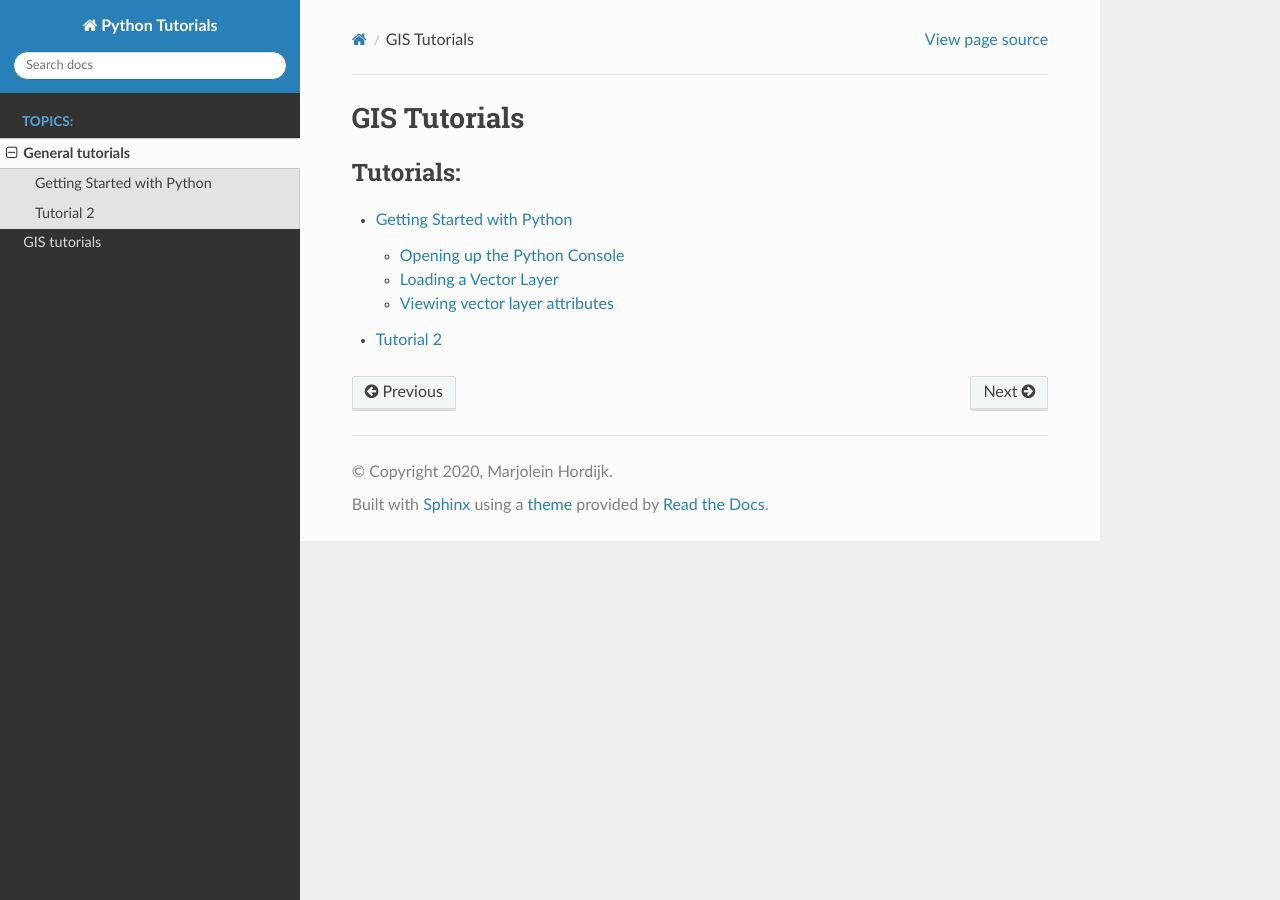
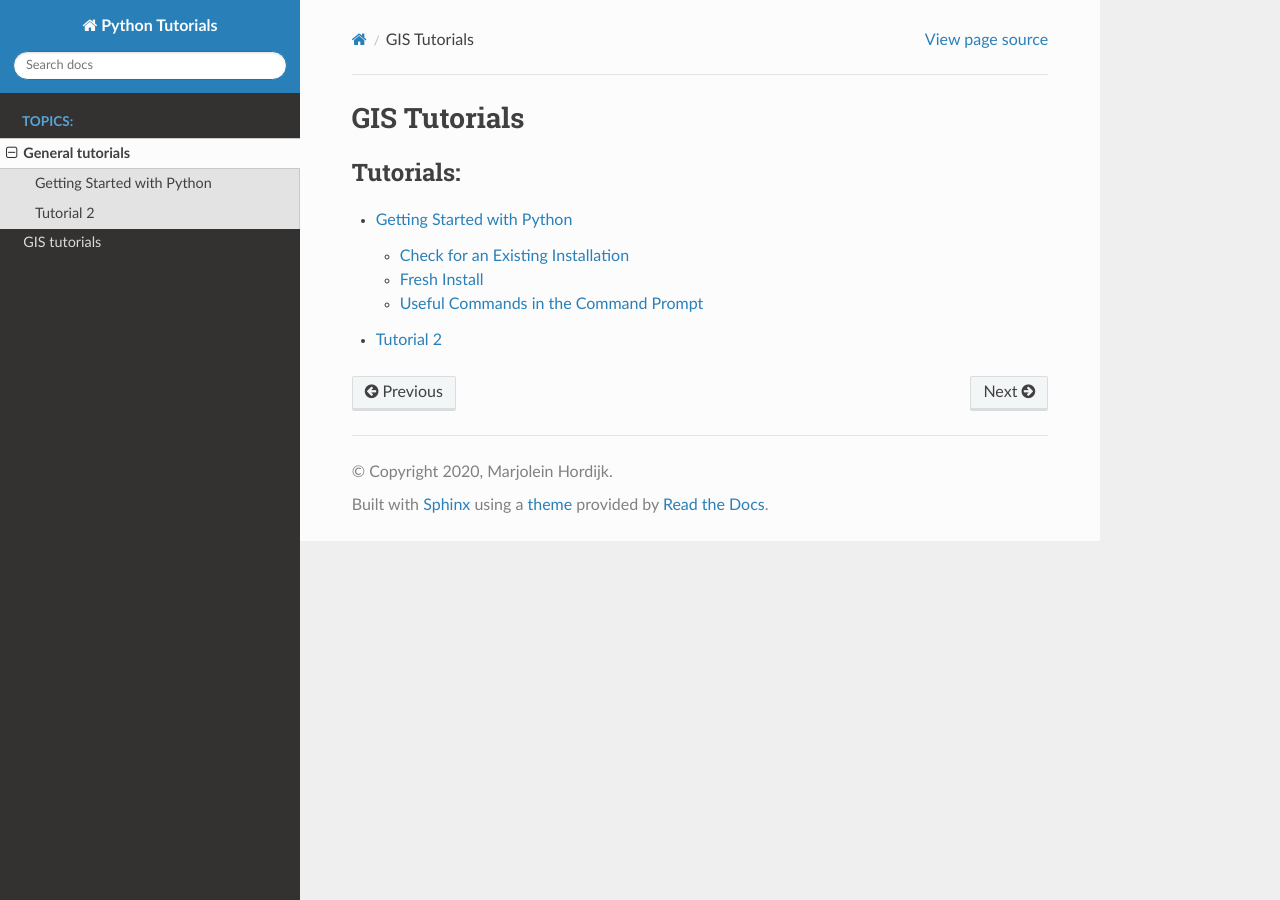
Before and after one commit to MarjoleinHordijk/PythonTutorials, a Sphinx documentation site: the page built from docs/source/01_General.rst, in a window 1280 px wide. Built offline with Sphinx 7.4.7 and the Read the Docs theme 2.0.0, drawn with Linux system fonts in a browser that asks for light colours; some of the changed lines change nothing that is shown.

Commit message:
GetStartedV2

````diff
--- a/docs/source/01_01_GetStarted.md
+++ b/docs/source/01_01_GetStarted.md
@@ -1,121 +1,40 @@
-# Tutorial 1 MD version
-This guide will demonstrate how you can use Python in QGIS to load, filter and manipulate spatial data. You will learn where to find the Python console and how to write scripts in the editor. Also, you will use the console to filter data layers for specific field values or using expressions. Further, you will find out how to access QGIS’s library of geoprocessing tools from the Python console and how to chain these tools using scripting.
+# Installation
 
-## Opening up the Python Console
+## Check for an Existing Installation
+You may already have Python installed, so check this first. Finding out whether Python is installed, can be done by:
 
-You can open up the Python Console from the top menu of QGIS (Plugins > Python Console) or by pressing <code>Ctrl + Alt + P</code></strong>.
+- opening a Command Prompt on your Machine (Command Prompt in Windows; Terminal in Mac/OSX; bash shell or similar in other machines)-
+- running the following command: ```python```
 
-![Screenshot_2](uploads/cc96d1f2e4c89e498b692c33a2cbaa21/Screenshot_2.png)
+![pythoncmdlinecheckversion](https://github.com/MarjoleinHordijk/PythonTutorials/blob/master/images/01_01/1.png?raw=true)
 
-This console is a so called “interactive command line interface”, which means we can use it to access the toolbox of QGIS through lines of codes.
+Make sure that you have a version of Python 3 installed (e.g. 3.7).
+Note that it is possible to have a version 2 and 3 installed side by side.
 
-When you type a line of code and press <code>Enter</code></strong>, the code will be immediately executed.
+If you have only a version 2 installed, or you want to upgrade your version 3 installation,
+please check "Fresh Install" below.
 
-You can try this with a very simple and common example in programming tutorials.
-Try the code below to print “hello world” in the console.
+## Fresh Install
+You can install the newest version of Python from <https://www.python.org/downloads/>.
+Please follow the provided instructions.
 
-```
-print("Hello world!")
-```
+If you already have a version 3 installation, this one will be overwritten by the new version.
 
-You just called the print **function**, and provided “Hello world!” (a string of text) as a **parameter**, which should result in an output similar to that in the image below.
+![Installation](https://github.com/MarjoleinHordijk/PythonTutorials/blob/master/images/01_01/2.png?raw=true)
 
-![Screenshot_3](uploads/ed478c683efa63c4a303df7ecc9ed9a7/Screenshot_3.png)
+## Useful Commands in the Command Prompt
+To install new modules, packages or Python versions, you will need to use the Command Prompt / Terminal / Bash Shell.
+Although the name of this interface differes for each operating system (Windows/Linux/etc.),
+the functionality is very similar.
 
-If you want to run a set of code lines (e.g. a small script), it may be easier to use the editor. To access the editor you can click the small notepad icon in the console window (highlighted in the picture below).
+The *regular command prompt window* always lists the current Path in which you are. In the previous image, the path is "C:\Users\pipauwel\Python". All commands are executed at that location.
 
-![Screenshot_5](uploads/8684fe6aa0a91b797580c9171338f63d/Screenshot_5.png)
+On Windows, ```dir``` provides a list of all files and folders at the current location.
+For Linux based systems (e.g. OSX from Apple), the ```ls``` command is used instead.
 
-When you create a script in the editor, you can conveniently save it for later use.
-You can run the coding in the editor window by pressing the small green play icon.
+On most operating systems, you can use the following commands to change directory:
 
-## Loading a Vector Layer
-
-Now that we know where to find the Python Console, we can start using it to load data into our project. That is, we will load a vector layer using the **iface.addVectorLayer** function.
-
-You will need four layers for this exercise:
-
-
-
-*   A point layer containing the location of the train station of Eindhoven.
-*   A polyline layer with all roads in Eindhoven.
-*   A polygon layer with containing buildings.
-*   A polygon layer with the outline of Eindhoven.
-
-Please locate the geopackage (.gpkg) files on your hard drive. You can view the location by right clicking the file as shown below.
-
-![Screenshot_4](uploads/261e14995d44bb1a588dc15226fe95d5/Screenshot_4.png)
-
-We can create variables to store the references to these locations. For example, if your roads.gpkg file is stored at “C:\Users\username\Desktop\Example\Roads.gpkg”, we can use the following code to store this location to the **variable** “RoadsPath” (but you can choose any variable name!). Please note that since we are working in Python, you <span style="text-decoration:underline;">have to use forward slashes!</span>
-
-
-```
-RoadsPath = "C:/Users/username/Desktop/Example/Roads.gpkg"
-```
-
-
-Next we can do the same for the other files that we will be using.
-
-
-```
-TrainstationPath = "C:/Users/username/Desktop/Example/Trainstation.gpkg"
-BuildingsPath = "C:/Users/username/Desktop/Example/Buildings.gpkg"
-EindhovenPath = "C:/Users/username/Desktop/Example/Eindhoven.gpkg"
-```
-
-
-We can now use the **iface.addVectorLayer** function to add these layers to our project as follows.
-
-
-```
-iface.addVectorLayer(RoadsPath, "Roads", "ogr")
-iface.addVectorLayer(TrainstationPath, "Trainstation", "ogr")
-iface.addVectorLayer(BuildingsPath, "Buildings", "ogr")
-iface.addVectorLayer(EindhovenPath, "Eindhoven", "ogr")
-```
-
-After this, the four layers should be included in your QGIS project.
-That is, you should be able to see them in the map canvas.
-
-You can find more details on how this function works and what parameters it takes from the documentation of QGIS (see [here](https://qgis.org/pyqgis/master/gui/QgisInterface.html#qgis.gui.QgisInterface.addVectorLayer)) or in [this](https://anitagraser.com/pyqgis-101-introduction-to-qgis-python-programming-for-non-programmers/pyqgis-101-loading-a-vector-layer/) tutorial.
-
-
-## Viewing vector layer attributes
-
-We can use the **iface.showAttributeTable()** function to access the information that is stored for each feature in our layers. For example, we can find out what type a particular road is (e.g. a highway).
-
-To do so, we need to create variables which store a reference to each layer, as is done below.
-
-
-```
-Roads = iface.addVectorLayer(RoadsPath, "Roads", "ogr")
-Trainstation = iface.addVectorLayer(TrainstationPath, "Trainstation", "ogr")
-Buildings = iface.addVectorLayer(BuildingsPath, "Buildings", "ogr")
-Eindhoven = iface.addVectorLayer(EindhovenPath, "Eindhoven", "ogr")
-```
-
-
-(As you may recognize, this piece of coding is very similar to when we were loading the layers.)
-
-We can now open the attribute table of the Roads layer using the **iface.showAttributeTable()** function using the following code. Note that we provide “Roads” (the name of the variable we created) as **parameter** to this function.
-
-
-```
-iface.showAttributeTable(Roads)
-```
-
-
-However, instead of opening the attribute table (which we could have easily done through the user interface), we can also access specific information. For example, the Buildings layer contains information on the total footprint of each building in the “area” field. We can use the **print()** and **field()** functions to print these surface areas to the console.
-
-However, we do need to write a small **for loop** for this. This means that we will “loop” through each feature (building) in our layer, look up the value in the “area” field and print this to the console.
-
-
-```
-for feature in Buildings.getFeatures():
-    print(feature["Area"])
-```
-
-
-The output in your console should look something like this.
-
-![Screenshot_6](uploads/dcaba15a71e66c782562f7929ea5b9e8/Screenshot_6.png)
+- ```cd foldername```: moves to folder with particular foldername, located at the current location
+- ```cd path/to/dir```: moves to folder specified by a path
+- ```cd ..```: moves to upper directory (the folder that contains the folder you are currently at)
+- ```mkdir```: creates a new folder
````
Also changed, not shown: images/01_01/4.png, images/01_01/5.png (added).
